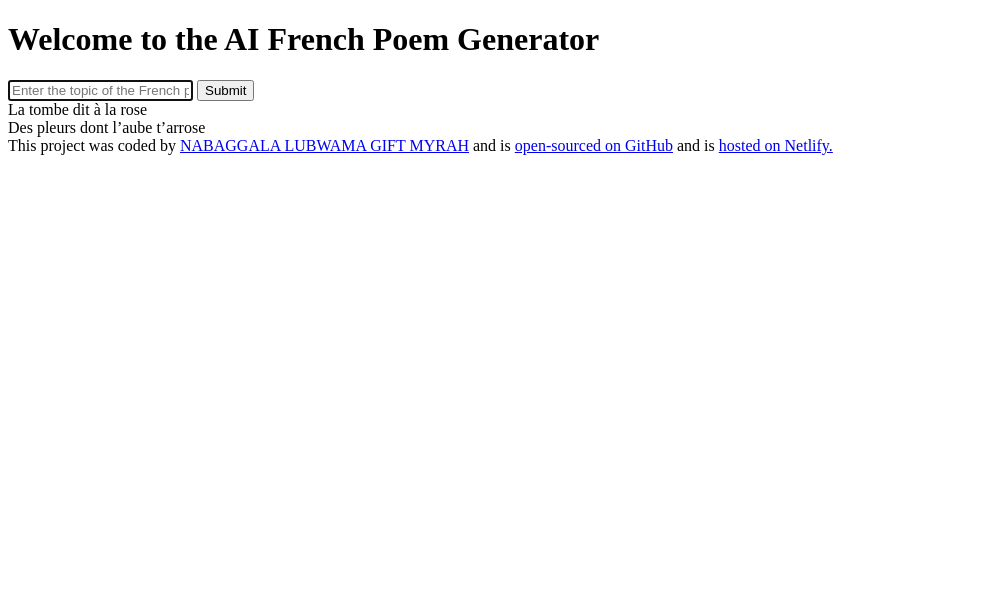
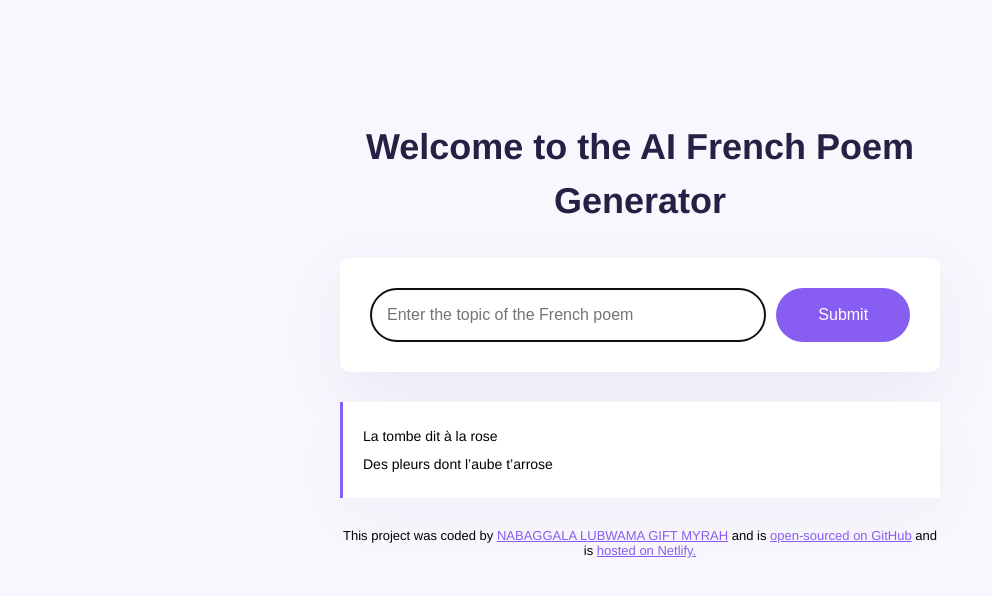
Before and after one commit to gift-nabaggala/french-poems-generator, a plain HTML site: page index.html in a window 1280 px wide. Shown: the whole page, without its empty margins (0-992 px from the left). Drawn offline with Linux system fonts and the light colour scheme.

Commit message:
Added styling to the project

```diff
--- a/index.html
+++ b/index.html
@@ -7,6 +7,7 @@
     <title>AI POEM GENERATOR</title>
   </head>
   <body>
+    <div class="container">
     <header>
       <h1>Welcome to the AI French Poem Generator</h1>
     </header>
@@ -16,11 +17,12 @@
       autofocus
       required
       autocomplete="off"
+      class="instructions"
       />
-      <input type="submit"/>
+      <input type="submit" class="submit-button"/>
       </form>
     </main>
-    <div>
+    <div class="poem">
       La tombe dit à la rose
       <br>
       Des pleurs dont l’aube t’arrose
@@ -37,6 +39,7 @@
         target="_blank">open-sourced on GitHub</a
       > and is <a href="https://admirable-mochi-bf7780.netlify.app/" target="_blank">hosted on Netlify.</a>
     </footer>
+    </div>
 
     <script src="./src/index.js"></script>
   </body>
--- a/src/style.css
+++ b/src/style.css
@@ -1,3 +1,74 @@
 body {
+  background-color: #f9f7fe;
+  font-family:  Helvetica, Arial, sans-serif;
 
 }
+
+a{
+  color: #885df1;
+}
+
+.container{
+  margin: 120px auto;
+  max-width: 600px;
+}
+
+header{
+  margin-bottom: 30px;
+}
+
+h1{
+  text-align: center;
+  font-weight: 800;
+  font-size: 36px;
+  line-height: 1.5;
+  color: #272044;
+
+}
+
+
+form{
+  padding: 30px;
+  background-color: white;
+  box-shadow: 0px 20px 60px rgba(65, 50, 100, 0.08);
+  border-radius: 10px;
+  display: flex;
+  margin-bottom: 30px;
+}
+
+.instructions{
+  padding: 16px;
+  border: 1px solid rgba(39, 33, 66, 0.5);
+  width: 80%;
+  font-size: 16px;
+  border-radius: 50px;
+  line-height: 20px;
+  color: #272044;
+}
+
+.submit-button{
+  margin-left: 10px;
+  background: #885df1;
+  color: white;
+  border: none;
+  width: 150px;
+  font-size: 16px;
+  border-radius: 50px;
+  padding: 14px 24px;
+}
+
+.poem{
+  font-size: 14px;
+  background-color: #fff;
+  padding: 20px;
+  line-height: 2;
+  border-left: 3px solid #885df1;
+  box-shadow: 0px 20px 60px rgba(39, 33, 66, 0.03);
+
+}
+
+footer{
+  text-align: center;
+  font-size: 13px;
+  margin-top: 30px;
+}
```
